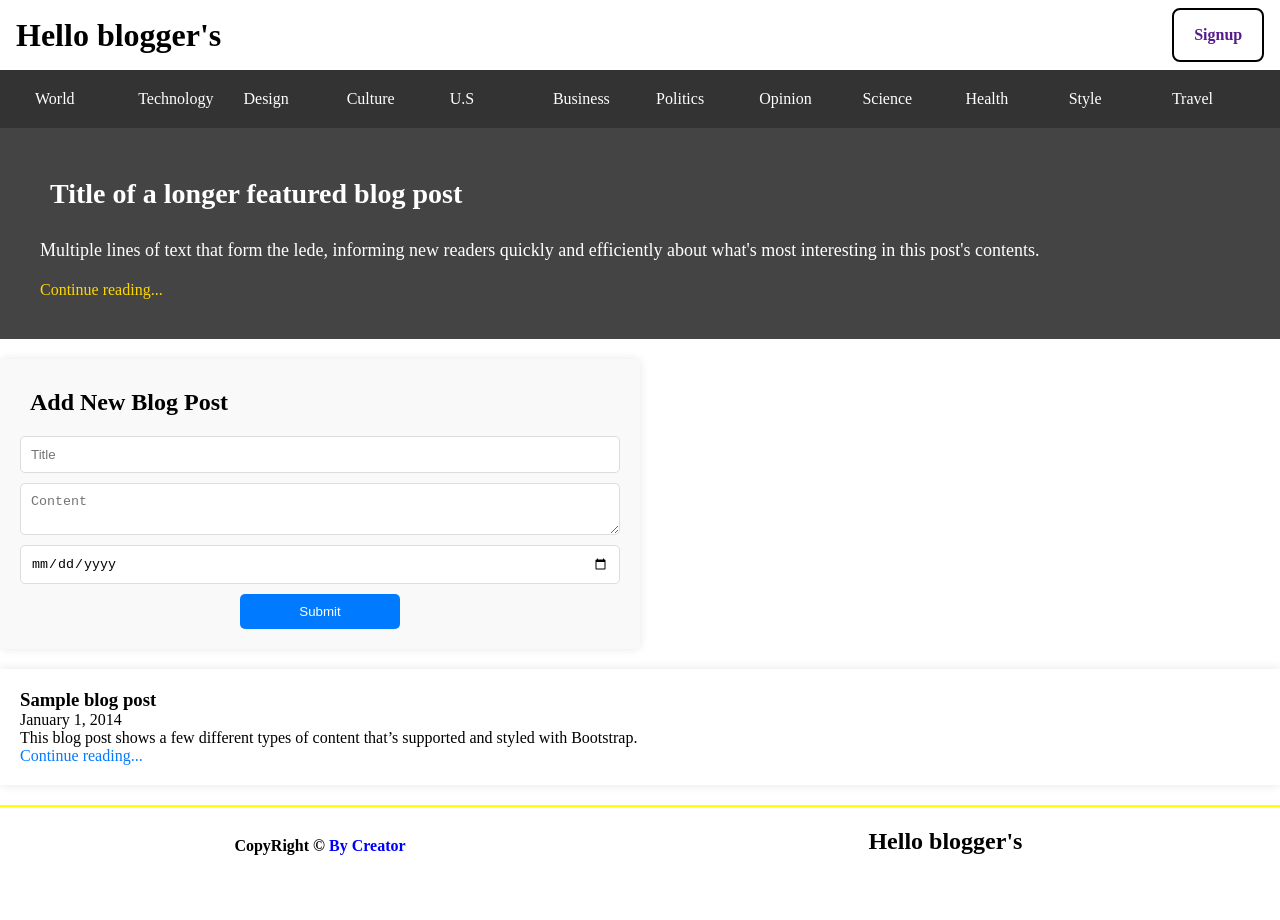
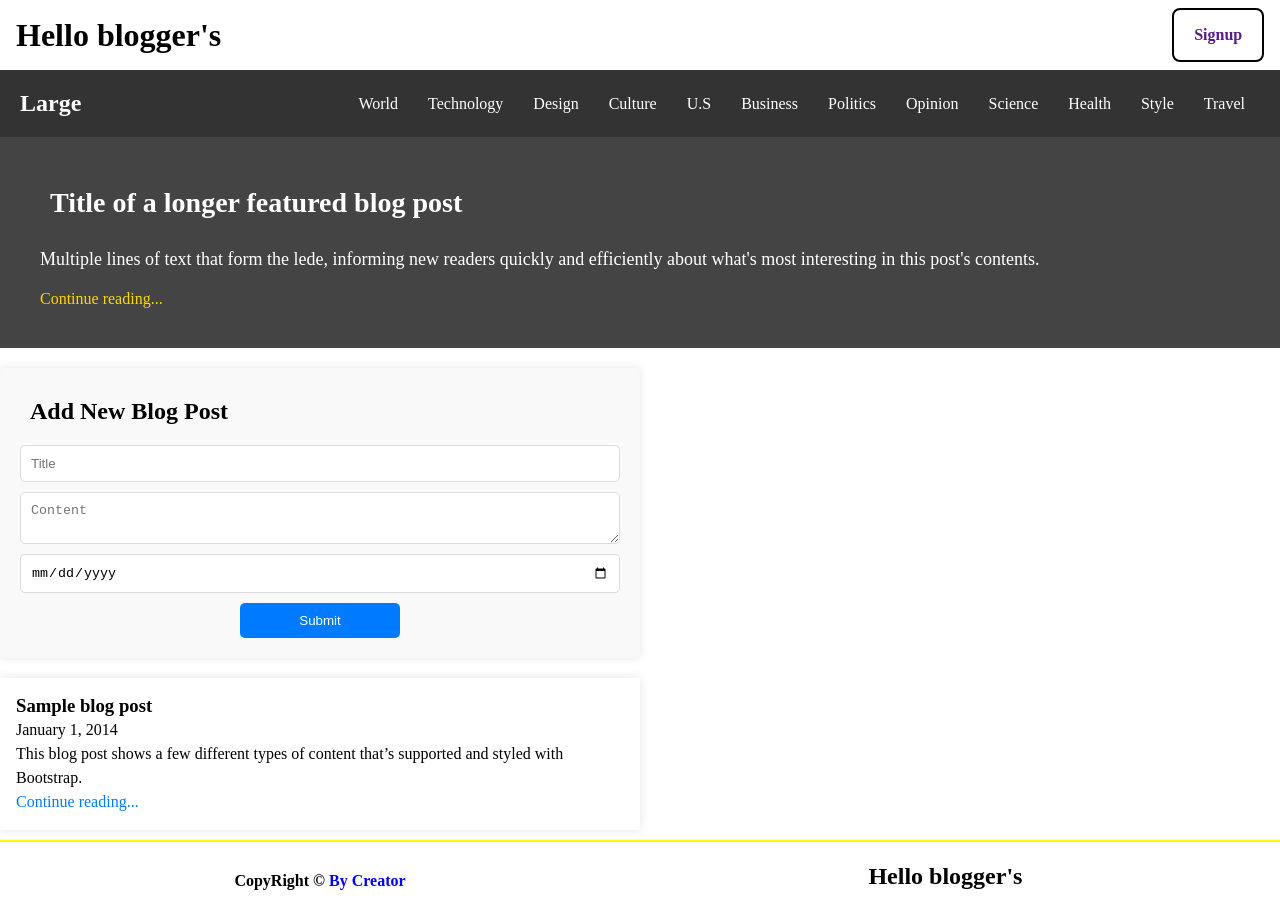
Before and after one commit to mr-ajit-sharma/blog-assessment, a React (Vite) app: page / in a window 1280 px wide. Before the commit the page ends 885 px from the top, so only its background shows below. Built offline with nearby package versions, Linux system fonts and the light colour scheme.

Commit message:
here finally made responsive

```diff
--- a/src/components/Header.jsx
+++ b/src/components/Header.jsx
@@ -1,10 +1,18 @@
-import React from "react";
+import React, { useState } from "react";
 import "../styles/header.css";
 import "boxicons";
+
 const Header = () => {
+  const [menuOpen, setMenuOpen] = useState(false);
+
+  const toggleMenu = () => {
+    setMenuOpen(!menuOpen);
+  };
+
   return (
     <header className="header">
-      <nav>
+      <div className="header-logo">Large</div>
+      <nav className={`nav-items ${menuOpen ? "active" : ""}`}>
         <ul>
           <li>World</li>
           <li>Technology</li>
@@ -20,8 +28,8 @@ const Header = () => {
           <li>Travel</li>
         </ul>
       </nav>
-      <div className="icon">
-        <box-icon color="red" name="menu"></box-icon>
+      <div className="icon" onClick={toggleMenu}>
+        <box-icon color="white" name="menu"></box-icon>
       </div>
     </header>
   );
--- a/src/styles/PostItem.css
+++ b/src/styles/PostItem.css
@@ -1,9 +1,12 @@
 .post-item {
-    background-color: white;
-    padding: 20px;
-    margin-bottom: 20px;
-    box-shadow: 0 0 10px rgba(0, 0, 0, 0.1);
-  }
+  padding: 1rem;
+  /* justify-content: center; */
+  margin-bottom: 10px;
+  box-shadow: 0 0 10px rgba(0, 0, 0, 0.1);
+  /* align-items: center; */
+  line-height: 1.5rem;
+  max-width: 50%;
+}
 
   .post-item h3 {
     margin-top: 0;
--- a/src/styles/PostList.css
+++ b/src/styles/PostList.css
@@ -6,6 +6,7 @@
   }
   @media screen and (max-width:400px) {
     .post-list{
+      width: 100%;
       display: flex;
       line-height: normal;
       justify-content: center;
--- a/src/styles/footer.css
+++ b/src/styles/footer.css
@@ -39,3 +39,18 @@
            justify-content: center;
         }
     }
+
+    @media screen and (max-width:1240px) {
+        .footer P{
+            width: 50%;
+            text-align: center;
+            justify-content: center;
+        }
+        .footer h2{
+            width: 50%;
+            text-align: center;
+            font-size: 1rem;
+            justify-content: center;
+         }
+
+    }
--- a/src/styles/header.css
+++ b/src/styles/header.css
@@ -1,3 +1,4 @@
+/* General styling for the header */
 .header {
   display: flex;
   justify-content: space-between;
@@ -7,8 +8,9 @@
   color: white;
 }
 
-.header h1 {
+.header-logo {
   font-size: 24px;
+  font-weight: bold;
 }
 
 .header nav ul {
@@ -21,20 +23,31 @@
 .header nav ul li {
   margin: 0 15px;
 }
+
 .icon {
   display: none;
+  cursor: pointer;
 }
+
+/* Responsive design for smaller screens */
 @media screen and (max-width: 1240px) {
-  .header {
-    display: none;
+  .header nav ul {
+    display: none; /* Initially hide the menu */
+    flex-direction: column;
+    align-items: center;
+    position: absolute;
+    top: 60px;
+    left: 0;
+    width: 100%;
+    background-color: #333;
+    padding: 0;
   }
-  .header .icon {
-    float: right;
-    display: block;
+
+  .header nav ul.active { /* When active, display the menu */
+    display: flex;
+  }
+
+  .icon {
+    display: block; /* Show the hamburger menu */
   }
 }
-/* @media screen and (min-width: 1240px) {
-  .header {
-    width: 100%;
-  }
-} */
```
Lines whose indentation alone changed are shown as unchanged.
